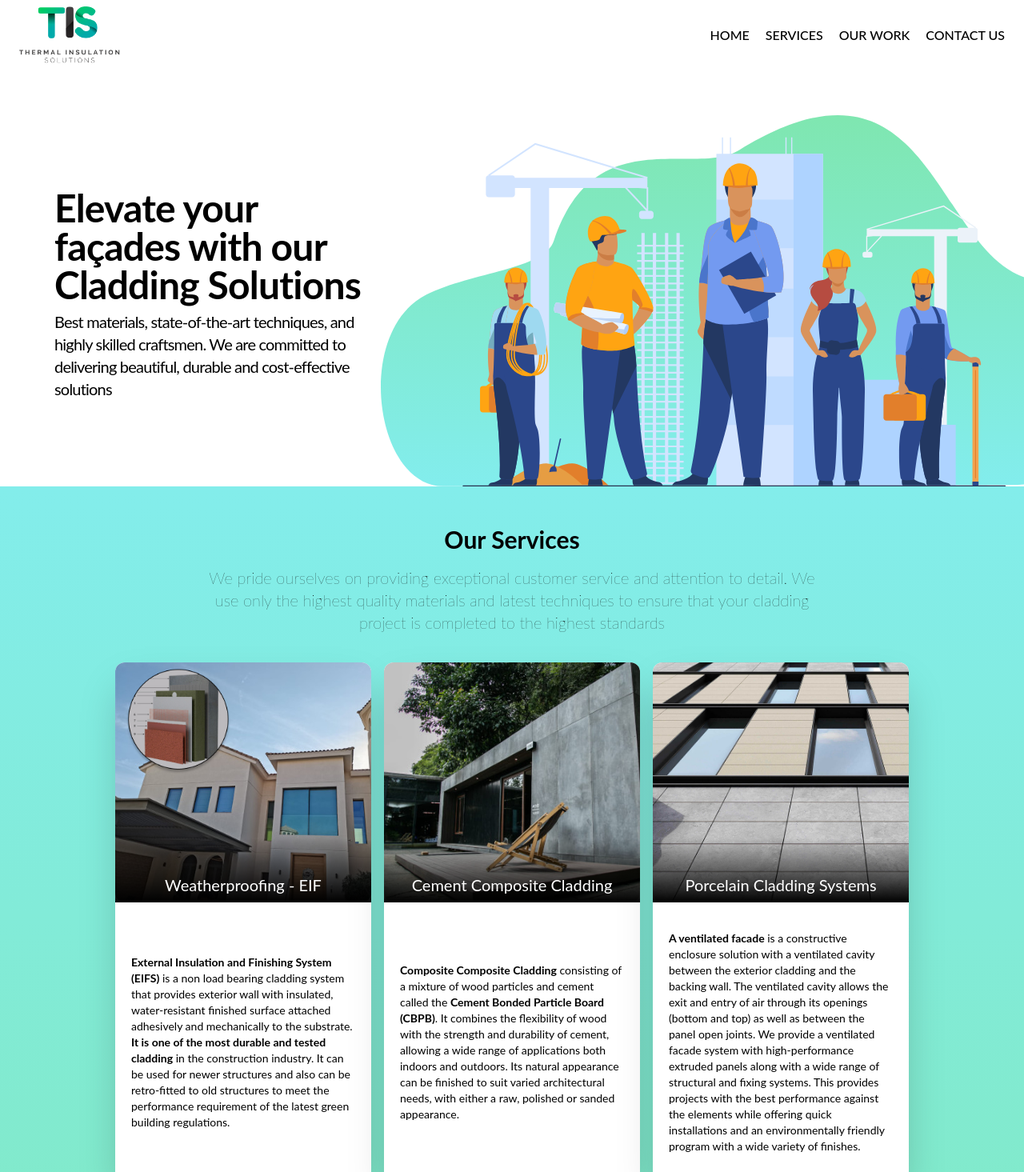
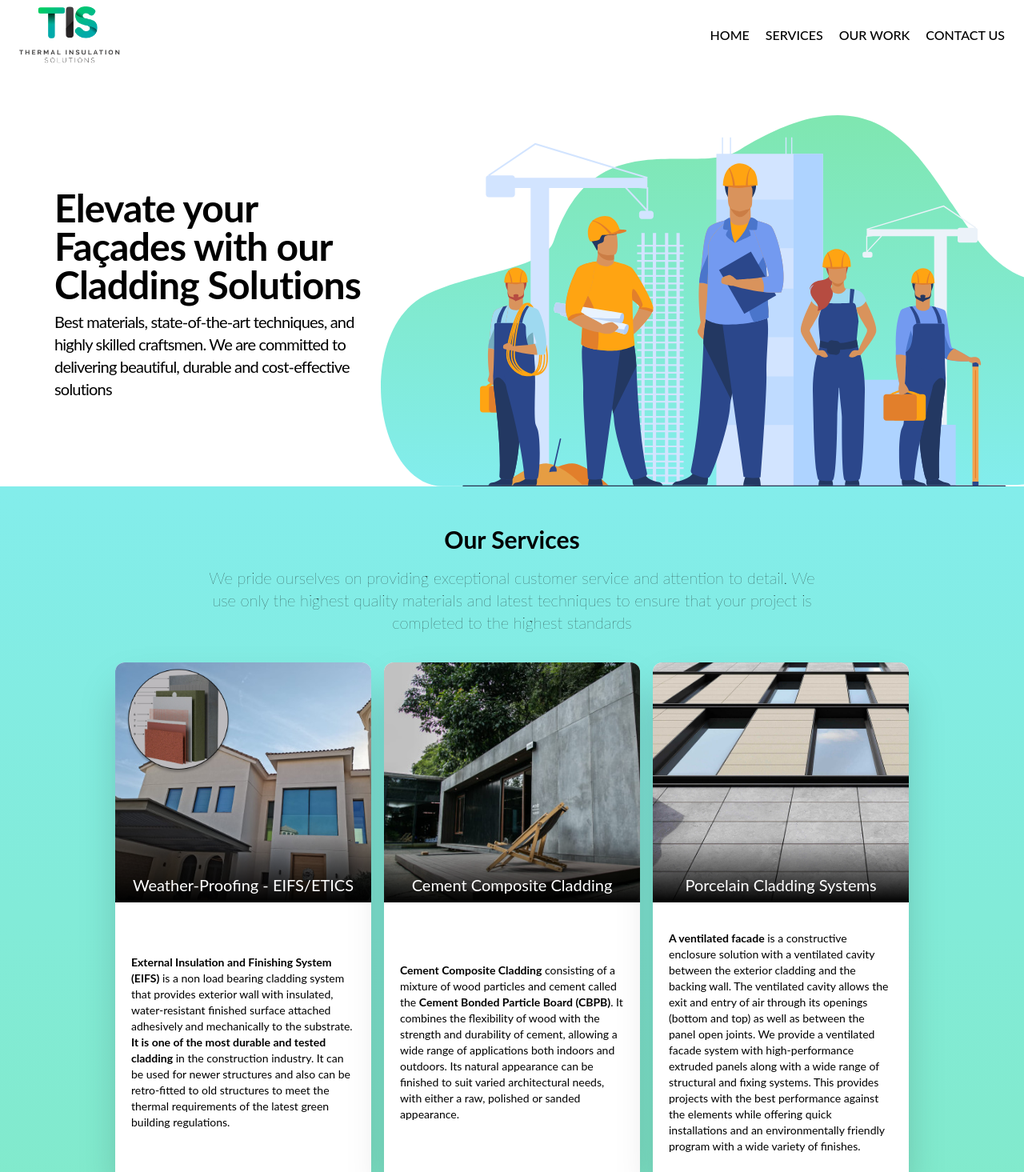
Before and after one commit to zubair1024/tis-website-new, a Next.js app: page / in a window 1280 px wide. Shown: the top 1465 px of the page at 80% size. Built offline with nearby package versions, Linux system fonts and the light colour scheme.

Commit message:
minor corrections

```diff
--- a/src/components/Banner.tsx
+++ b/src/components/Banner.tsx
@@ -9,7 +9,7 @@ const Banner = () => {
           animate={{ x: 0, opacity: 1 }}
         >
           <h1 className="py-2 text-5xl font-bold text-left font-lato">
-            Elevate your façades with our Cladding Solutions
+            Elevate your Façades with our Cladding Solutions
           </h1>
           <p className="text-xl ">
             Best materials, state-of-the-art techniques, and highly skilled
--- a/src/components/Footer.tsx
+++ b/src/components/Footer.tsx
@@ -3,7 +3,9 @@ const Footer = () => {
   return (
     <>
       <div className="w-full bg-[#1d1d1d] text-center py-2 text-[#fff]">
-        <span>TIS GULF © {date}. All Rights Received.</span>
+        <span className="text-sm font-lato">
+          TIS GULF © {date}. All Rights Received
+        </span>
       </div>
     </>
   );
--- a/src/components/Portfolio.tsx
+++ b/src/components/Portfolio.tsx
@@ -111,7 +111,7 @@ const Portfolio = () => {
       >
         <div className="text-center font-lato">
           <h1 className="pb-4 text-3xl font-bold ">Projects</h1>
-          <p className="max-w-3xl text-xl font-thin">
+          <p className="max-w-3xl px-5 text-xl font-thin">
             Our team of experienced professionals has the skills and expertise
             to handle projects of all sizes, from small renovations to
             large-scale commercial developments. We take a collaborative
--- a/src/components/Services.tsx
+++ b/src/components/Services.tsx
@@ -8,15 +8,15 @@ interface IServiceCardProps {
 
 const serviceItems: IServiceCardProps[] = [
   {
-    title: "Weatherproofing - EIF",
+    title: "Weather-Proofing - EIFS/ETICS",
     description:
-      "<b>External Insulation and Finishing System (EIFS)</b> is a non load bearing cladding system that provides exterior wall with insulated, water-resistant finished surface attached adhesively and mechanically to the substrate. <b>It is one of the most durable and tested cladding</b> in the construction industry. It can be used for newer structures and also can be retro-fitted to old structures to meet the performance requirement of the latest green building regulations.",
+      "<b>External Insulation and Finishing System (EIFS)</b> is a non load bearing cladding system that provides exterior wall with insulated, water-resistant finished surface attached adhesively and mechanically to the substrate. <b>It is one of the most durable and tested cladding</b> in the construction industry. It can be used for newer structures and also can be retro-fitted to old structures to meet the thermal requirements of the latest green building regulations.",
     image: "/services/eifs.jpg",
   },
   {
     title: "Cement Composite Cladding",
     description:
-      "<b>Composite Composite Cladding</b> consisting of a mixture of wood particles and cement called the <b>Cement Bonded Particle Board (CBPB)</b>. It combines the flexibility of wood with the strength and durability of cement, allowing a wide range of applications both indoors and outdoors. Its natural appearance can be finished to suit varied architectural needs, with either a raw, polished or sanded appearance.",
+      "<b>Cement Composite Cladding</b> consisting of a mixture of wood particles and cement called the <b>Cement Bonded Particle Board (CBPB)</b>. It combines the flexibility of wood with the strength and durability of cement, allowing a wide range of applications both indoors and outdoors. Its natural appearance can be finished to suit varied architectural needs, with either a raw, polished or sanded appearance.",
     image: "/services/cement-composition.jpg",
   },
   {
@@ -76,8 +76,8 @@ const Services = () => {
           <p className="max-w-3xl text-xl font-thin">
             We pride ourselves on providing exceptional customer service and
             attention to detail. We use only the highest quality materials and
-            latest techniques to ensure that your cladding project is completed
-            to the highest standards
+            latest techniques to ensure that your project is completed to the
+            highest standards
           </p>
         </div>
         <div className="flex flex-col justify-center p-6 md:flex-row md:flex-wrap">
```
